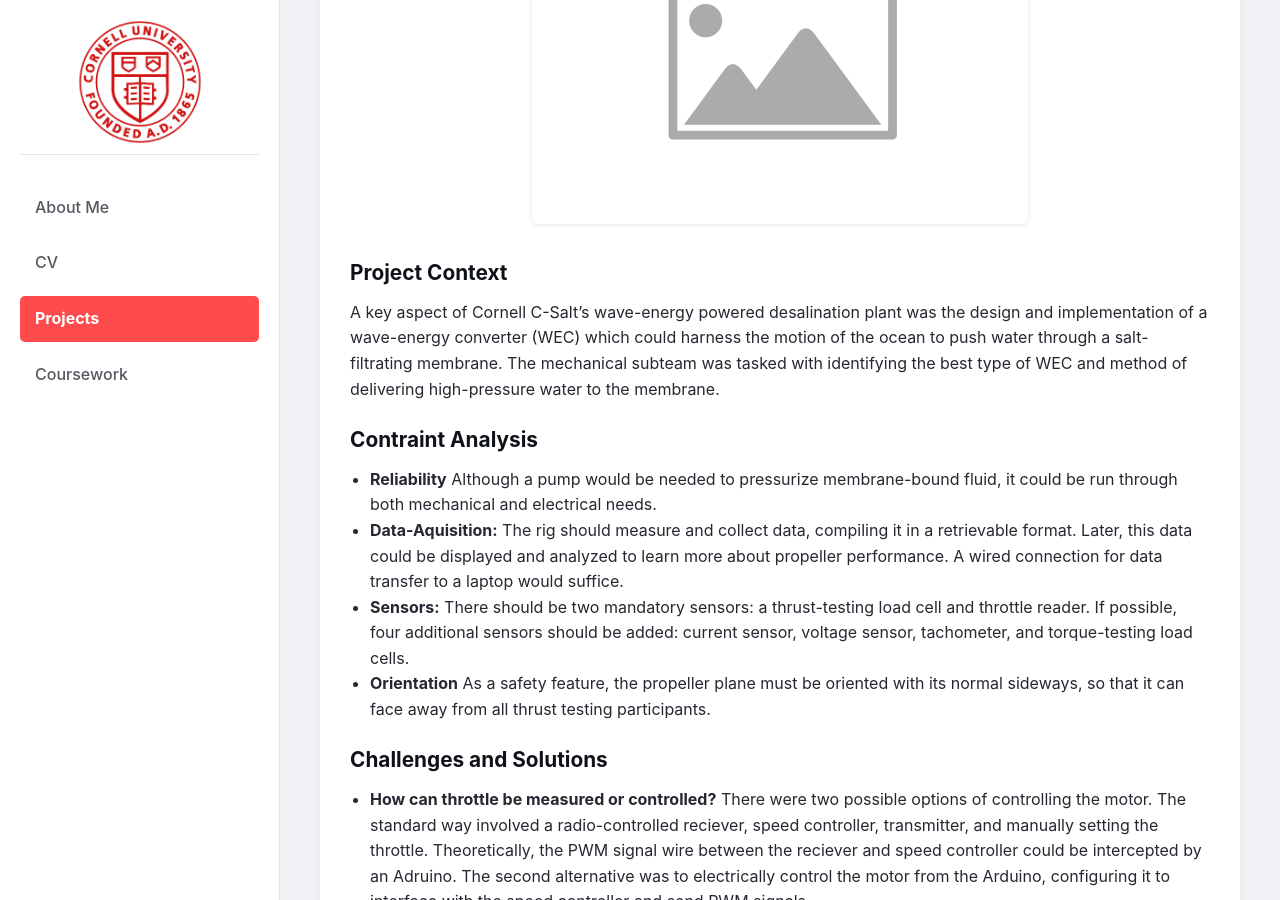
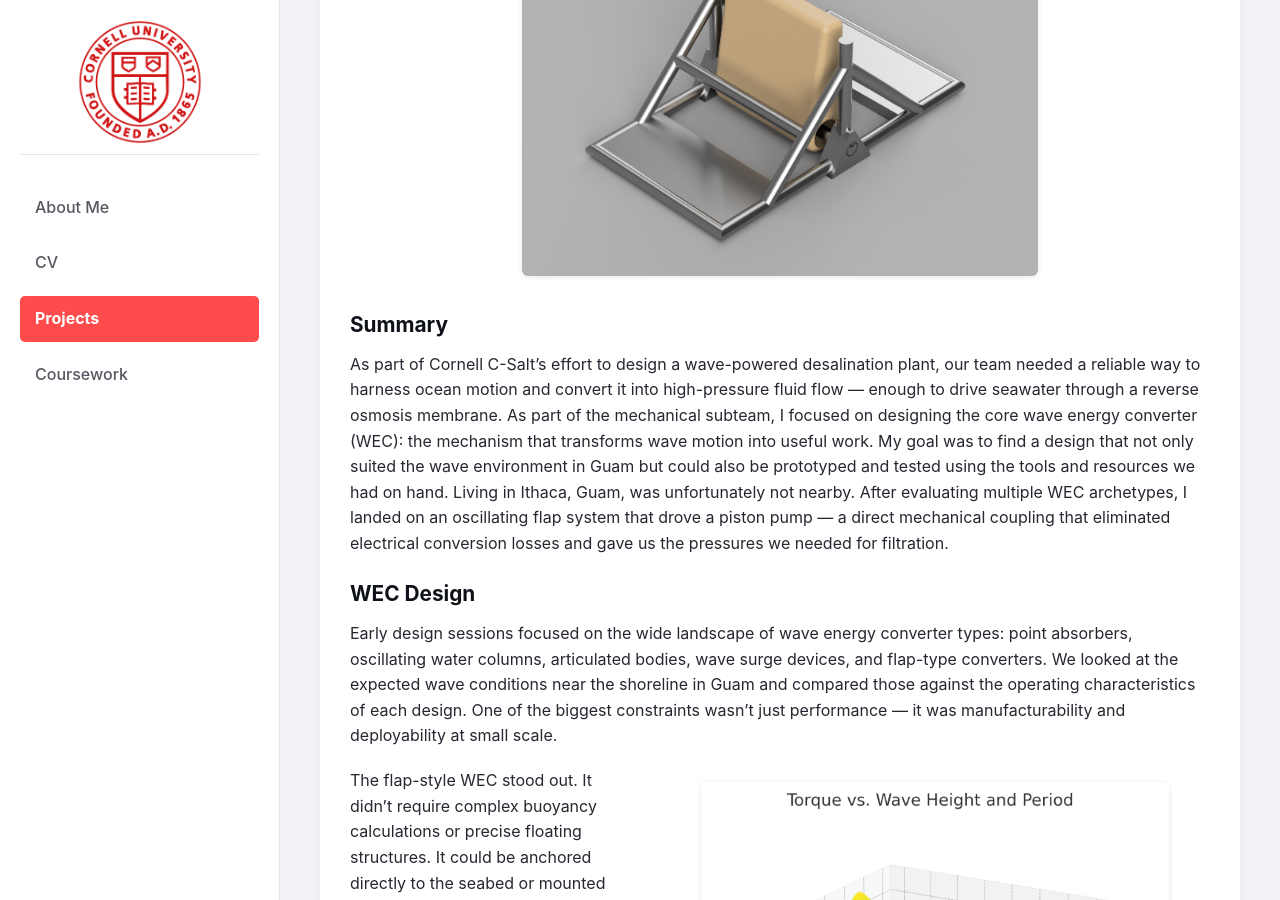
Before and after one commit to Ubilot3000/Kasper-Atkinson-Portfolio, a Jekyll site: the page built from _projects/wec.md, in a window 1280 px wide and 900 px high, scrolled down 285 px. Built offline with Jekyll 4.4.1, drawn with Linux system fonts in a browser that asks for light colours; some of the changed text lies outside the part shown.

Commit message:
adding WEC project and README

```diff
--- a/_projects/wec.md
+++ b/_projects/wec.md
@@ -1,26 +1,47 @@
 ---
 layout: project
 title: "Wave Energy Converter"
-subtitle: "Revolutionizing how we do X"
+subtitle: "Just keep swimming..."
 date: 2024-11-15
-image: /assets/images/download.png
+image: /assets/images/wec_rendering.png
 tags: [Marine Power, Energy Systems]
 ---
 
-### Project Context
-A key aspect of Cornell C-Salt's wave-energy powered desalination plant was the design and implementation of a wave-energy converter (WEC) which could harness the motion of the ocean to push water through a salt-filtrating membrane. The mechanical subteam was tasked with identifying the best type of WEC and method of delivering high-pressure water to the membrane.
+### Summary
+As part of Cornell C-Salt’s effort to design a wave-powered desalination plant, our team needed a reliable way to harness ocean motion and convert it into high-pressure fluid flow — enough to drive seawater through a reverse osmosis membrane. As part of the mechanical subteam, I focused on designing the core wave energy converter (WEC): the mechanism that transforms wave motion into useful work. My goal was to find a design that not only suited the wave environment in Guam but could also be prototyped and tested using the tools and resources we had on hand. Living in Ithaca, Guam, was unfortunately not nearby. After evaluating multiple WEC archetypes, I landed on an oscillating flap system that drove a piston pump — a direct mechanical coupling that eliminated electrical conversion losses and gave us the pressures we needed for filtration.
+
+### WEC Design
+Early design sessions focused on the wide landscape of wave energy converter types: point absorbers, oscillating water columns, articulated bodies, wave surge devices, and flap-type converters. We looked at the expected wave conditions near the shoreline in Guam and compared those against the operating characteristics of each design. One of the biggest constraints wasn’t just performance — it was manufacturability and deployability at small scale.
+
+<div class="image-wrapper-large">
+  <img src="{{ site.baseurl }}/assets/images/torque_wave_surface.png" alt="% errors" class="project-image" style="width:85%;">
+</div>
+
+The flap-style WEC stood out. It didn’t require complex buoyancy calculations or precise floating structures. It could be anchored directly to the seabed or mounted in a flume tank, and its geometry was simple enough to model and fabricate. In Guam, the shoreline configuration favored this design too — the flap could be positioned in shallower water on its West coast where surge forces were strong but predictable. By avoiding a floating setup, we reduced the risk of mechanical wear from heaving and simplified the system architecture.
+
+We also ran quick hydrodynamic comparisons between flap geometries to estimate the torque generated across different wave heights and periods. Even without full CFD, the analytical estimates gave us confidence in the flap’s energy capture potential. We built a simple model that combined wave kinematics with projected flap area and lever arm length to estimate the torque acting on the hinge. By sweeping through a range of realistic wave conditions, we generated a surface map of torque output that helped us visualize how the system would perform across different sea states. It wasn’t perfectly precise, but it highlighted trends and gave us a clear sense of where the flap would be most effective.
+
+### Water Pressurization
+To power desalination, the system needed to push water through a reverse osmosis membrane — and that meant generating high pressures, typically around 50–60 bar. We didn’t want to burn efficiency by converting mechanical wave energy into electricity and then back into pressure using pumps. Instead, we opted for a purely mechanical solution: the flap’s motion drove a piston pump directly.
+
+The idea was simple on paper. Each oscillation of the flap rotated a linkage that extended a piston, drawing seawater into a cylinder. On the return stroke, the piston compressed the water and forced it through a check valve network into a pressurization line. That line led to the membrane module.
+
+The major challenge was scaling. Our membrane element was full-size, which meant it needed full-size pressures to operate properly — even in a 1:10 scale prototype. This created a mismatch: small flaps didn’t generate enough energy to reach operational pressures, and large forces exceeded our material limits. We had to either change the membrane, pre-pressurize, or rely on data extrapolation.
+
+<img src="{{ site.baseurl }}/assets/images/pressure_vs_frequency.png" alt="% errors" class="project-image" style="width:65%; display:block; margin:auto;">
+
+Eventually we compromised by using a scaled-down membrane substitute that mimicked pressure resistance but didn’t require full filtration — just enough to test the force pathway. Modelling the WEC's flap, we estimated the modified setup could produce a maximum of 8 bar just around 0.4 Hz.
 
 
-### Contraint Analysis
-- **Reliability** Although a pump would be needed to pressurize membrane-bound fluid, it could be run through both mechanical and electrical needs.
-- **Data-Aquisition:** The rig should measure and collect data, compiling it in a retrievable format. Later, this data could be displayed and analyzed to learn more about propeller performance. A wired connection for data transfer to a laptop would suffice.
-- **Sensors:** There should be two mandatory sensors: a thrust-testing load cell and throttle reader. If possible, four additional sensors should be added: current sensor, voltage sensor, tachometer, and torque-testing load cells.
-- **Orientation** As a safety feature, the propeller plane must be oriented with its normal sideways, so that it can face away from all thrust testing participants.
+### Manufacturing and Testing
+Another reason we chose the flap-style WEC was how easily it could be prototyped. The main structure was built from T-slot 80/20 extrusions, which let us rapidly adjust dimensions and mounting points during development. It also meant we could assemble the frame with just an Allen key and a few clamps — no heavy tooling or welding required. We used off-the-shelf pillow block bearings and shaft collars for the pivot mechanism, and machined a simple linkage arm to drive the piston. While the 80/20 frame gave us flexibility, it also meant the structure was lighter than a full-scale deployment would be. Since the SeaLab flume didn’t allow us to anchor into the “seafloor,” we added weights to simulate mooring during testing.
 
-### Challenges and Solutions
-- **How can throttle be measured or controlled?** There were two possible options of controlling the motor. The standard way involved a radio-controlled reciever, speed controller, transmitter, and manually setting the throttle. Theoretically, the PWM signal wire between the reciever and speed controller could be intercepted by an Adruino. The second alternative was to electrically control the motor from the Arduino, configuring it to interface with the speed controller and send PWM signals.
-- **
+<div class="image-wrapper-large">
+  <img src="{{ site.baseurl }}/assets/images/foam_pouring.png" alt="% errors" class="project-image" style="width:85%;">
+</div>
 
+The flap itself was cast from marine-grade rigid foam, chosen for its durability in ocean-like conditions and its ability to approximate the weight distribution of a full-scale flap. We built a mold out of laser-scored acrylic, sealed it with caulk, and reinforced it with a cardboard box to handle the foam’s expansion. Pouring and curing the foam turned out to be more art than science — the material expanded unevenly and didn’t fully coat the bottom of the mold, so we had to cut and sand the result down to size. Still, it was strong, dense, and water-resistant — all we needed for a successful first round of testing.
 
+Testing took place in Cornell’s SeaLab flume, where we simulated wave motion using an oscillatory paddle. The flap performed as expected: it oscillated cleanly with the flow, transferred motion to the linkage, and showed measurable pressure increases downstream of the check valves. We ran data acquisition through pressure transducers and displacement sensors to correlate wave input with pressure output.
 
-### Learning Outcomes
+Peak output pressures reached 8 bar — enough to validate the mechanical path from wave to pressure, even if not quite enough for real desalination. It was a solid first step — and one that gave us real data to build the next iteration on.
```
Also changed, not shown: _projects/propeller-modelling.md (+1 -1 lines), _projects/test-rig.md (+11 -12 lines), README.md (added), assets/images/foam_pouring.png (added), assets/images/pressure_vs_frequency.png (added), assets/images/torque_wave_surface.png (added), assets/images/wec_rendering.PNG (added).
